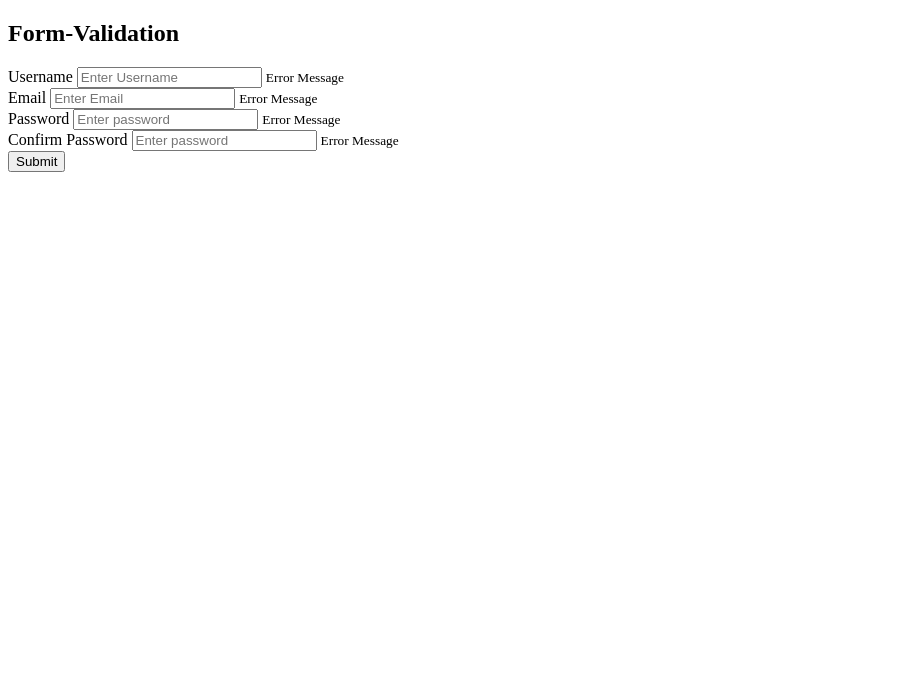
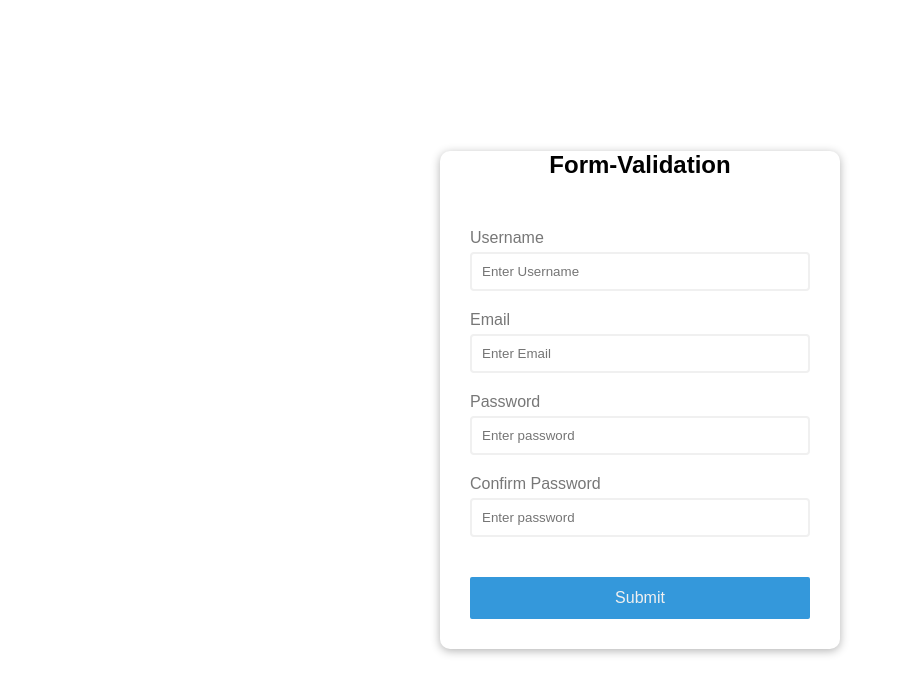
Before and after one commit to AravindMurgan/Form-Validator, a plain HTML site: page index.html in a window 1280 px wide. Shown: the whole page, without its empty margins (0-899 px from the left). Drawn offline with Linux system fonts and the light colour scheme.

Commit message:
UI built

```diff
--- a/style.css
+++ b/style.css
@@ -0,0 +1,89 @@
+@import url('https://fonts.googleapis.com/css?family=Open+Sans&display=swap');
+
+:root{
+    --success-color:#2ecc71;
+    --error-color:#e74c3c;
+}
+
+* {
+  box-sizing: border-box;
+}
+
+body {
+    font-family: 'Open-Sans',sans-serif;
+    display: flex;
+    justify-content: center;
+    align-items: center;
+    min-height: 100vh;
+    margin: 0;
+}
+
+.container {
+   background-color: #fff;
+   border-radius: 10px;
+   box-shadow: 0 2px 10px rgba(0, 0, 0, 0.3);
+   width: 400px;
+
+}
+
+h2{
+    text-align: center;
+    margin: 0 0 20px;
+}
+
+.form{
+    padding: 30px 30px;
+}
+
+.form-control{
+    margin-bottom: 10px;
+    padding-bottom: 10px ;
+}
+
+.form-control label{
+    display: block;
+    color: #777;
+    padding-bottom: 5px;
+}
+
+.form-control input{
+    border: 2px solid #f0f0f0;
+    border-radius: 4px;
+    display: block;
+    width: 100%;
+    padding: 10px;
+}
+
+.form-control input:focus{
+    outline:pink 50px;
+    border-color: #777;
+}
+
+.form-control.success input{
+    border-color: var(--success-color);
+}
+
+.form-control.error input{
+    border-color: var(--error-color);
+}
+
+.form-control small{
+    visibility: hidden;
+    color: var(--error-color);
+    position: absolute;
+    left: 0;
+    right: 0;
+}
+
+.form button{
+    background-color: #3498db;
+    border:2px solid #3498db;
+    border-radius: 2px;
+    color: #f0f0f0;
+    padding: 10px;
+    display: block;
+    width: 100%;
+    font-size: 16px;
+    cursor: pointer;
+    margin-top: 30px;
+}
```
